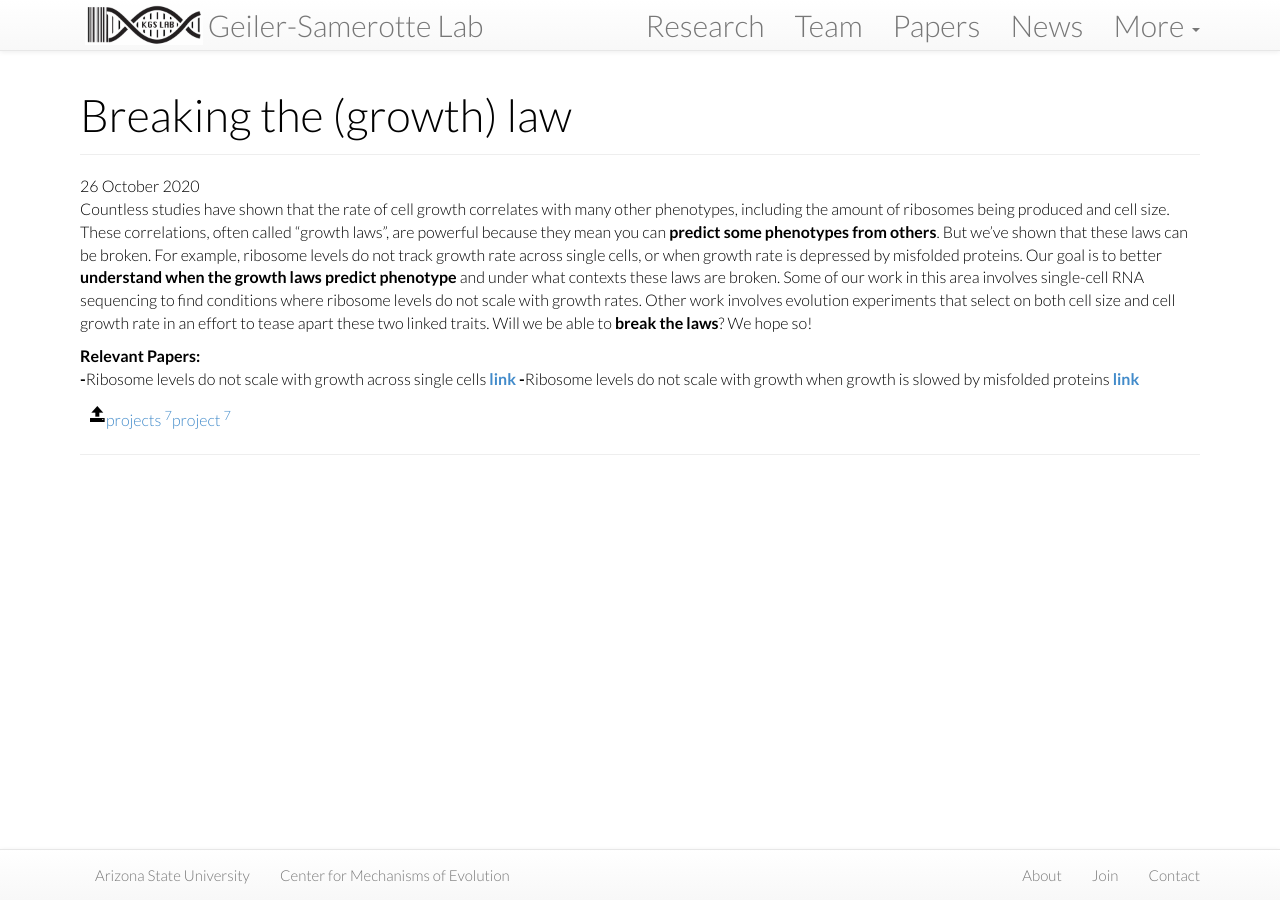
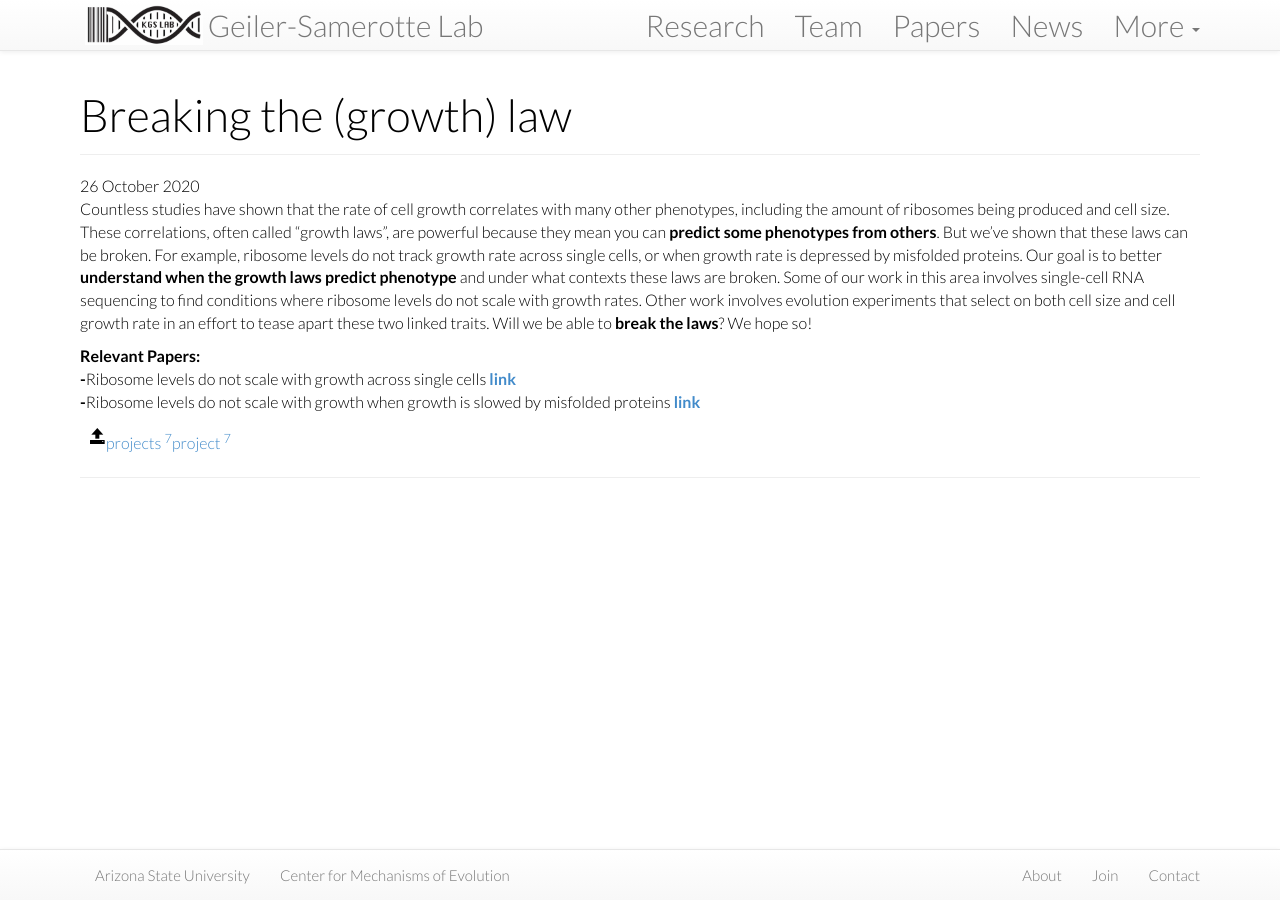
Before and after one commit to Samerotte-Lab/Samerotte-Lab.github.io, a Jekyll site: the page built from projects/_posts/2020-10-26-growth-law.md, in a window 1280 px wide. Built offline with Jekyll 4.4.1, drawn with Linux system fonts in a browser that asks for light colours; nearby versions of some CDN libraries.

```diff
--- a/projects/_posts/2020-10-26-growth-law.md
+++ b/projects/_posts/2020-10-26-growth-law.md
@@ -11,5 +11,5 @@
 Countless studies have shown that the rate of cell growth correlates with many other phenotypes, including the amount of ribosomes being produced and cell size. These correlations, often called "growth laws", are powerful because they mean you can <b>predict some phenotypes from others</b>. But we've shown that these laws can be broken. For example, ribosome levels do not track growth rate across single cells, or when growth rate is depressed by misfolded proteins. Our goal is to better <b>understand when the growth laws predict phenotype</b> and under what contexts these laws are broken. Some of our work in this area involves single-cell RNA sequencing to find conditions where ribosome levels do not scale with growth rates. Other work involves evolution experiments that select on both cell size and cell growth rate in an effort to tease apart these two linked traits. Will we be able to <b>break the laws</b>? We hope so!
 
 <b>Relevant Papers:</b><br>
-<b>-</b>Ribosome levels do not scale with growth across single cells <b>[link](https://kgslab.org/papers/paper/Ribo)</b>
+<b>-</b>Ribosome levels do not scale with growth across single cells <b>[link](https://kgslab.org/papers/paper/Ribo)</b><br>
 <b>-</b>Ribosome levels do not scale with growth when growth is slowed by misfolded proteins <b>[link](https://kgslab.org/papers/paper/proteomic-speedometer)</b>
```
